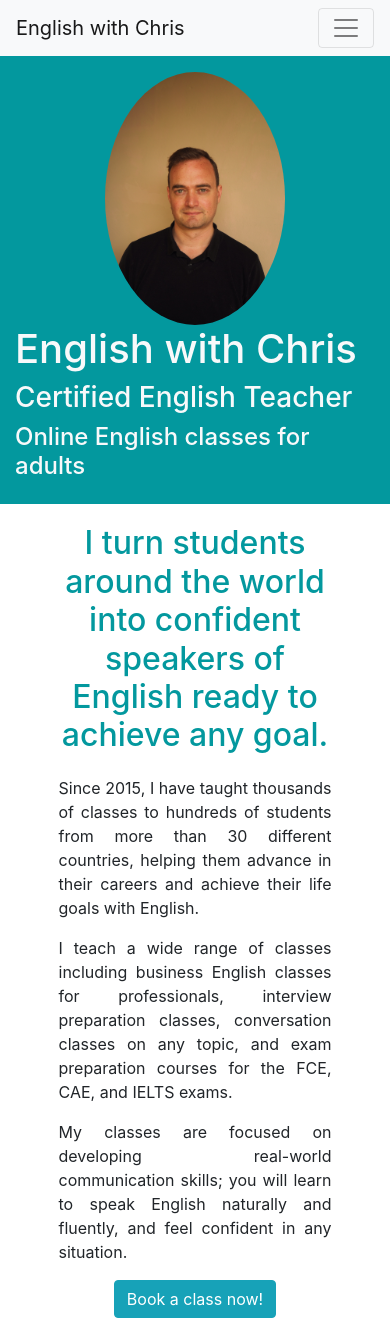
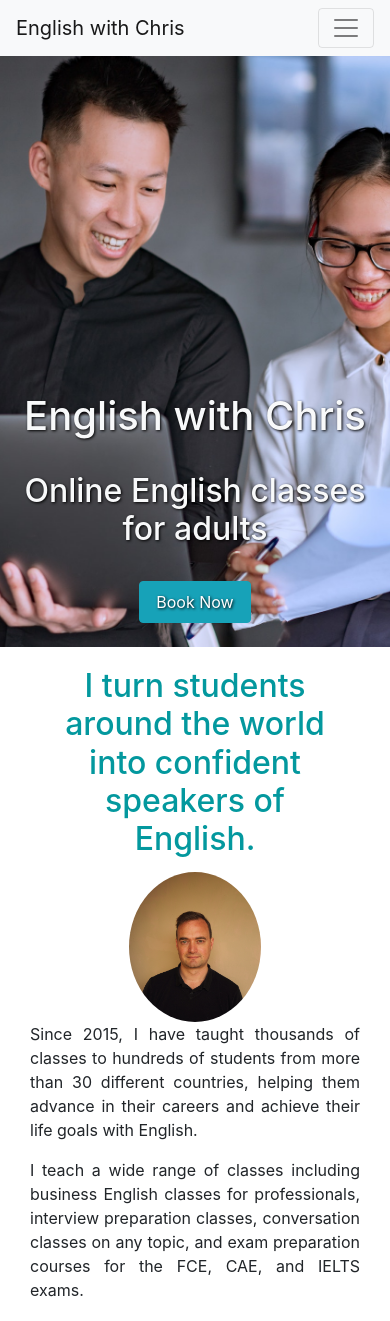
Before and after one commit to englishwithchris/englishwithchris.github.io, a plain HTML site: page index.html in a window 390 px wide. Shown: the top 1321 px of the page. Drawn offline with nearby package versions, Linux system fonts and the light colour scheme.

Commit message:
Updated landing page, proofchecking, image scaling fixes

```diff
--- a/index.html
+++ b/index.html
@@ -40,7 +40,7 @@
           <a class="nav-link" target="blank" href="https://calendly.com/englishteacherchris">Book a class</a>
         </li>
         <li class="nav-item">
-          <a class="nav-link" href="/FAQ.html#pricing">Pricing</a>
+          <a class="nav-link" href="/FAQ.html">Pricing</a>
         </li>
         <li class="nav-item">
           <a class="nav-link" href="/FAQ.html#faq">FAQ</a>
@@ -54,36 +54,39 @@
 
   <!--Header element-->
 
-  <div class="container-fluid py-3" id="header">
-    <div class="row appLimit">
-      <div class="col-md-6">
-        <img src="./images/master_image.JPG" alt="" id="mainImage">
-      </div>
-      <div class="col-md-6 text-light d-flex align-items-center">
-        <div>
+  <div id="header">
+
+      <div class=" text-light d-flex align-items-middle landingImage">
+        <div class ="mt-auto pb-4 mx-auto text-center">
           <h1>English with Chris</h1>
-          <h3>Certified English Teacher</h3>
-          <h4>Online English classes for adults</h4>
+            <br>
+         <h2>Online English classes for adults</h2>
+          <br>
+         <a href="https://calendly.com/englishteacherchris" target="blank" class="btn btn-info text-center py-2 px-3">Book Now</a>
         </div>
       </div>
-    </div>
   </div>
+
+
 
   <!--Headline-->
   <div class="headline">
-    <h2 class="sectionHeader">I turn students around the world into confident speakers of English ready to achieve any
-      goal.</h2>
-    <!--S <div class = "underLine"></div> -->
+    <h2 class="sectionHeader">I turn students around the world into confident speakers of English.</h2>
   </div>
 
 
 
 
   <!--Intro section-->
-  <div class="nonColSection">
-    <div class="nonColText">
-      <!--  <h2 class = "text-center sectionHeader">About Me</h2> -->
+  <div class="container-fluid">
+    <div class="row d-flex mx-auto appLimit">
 
+      <div class = "col-md-3 my-auto ">
+        <div id = "profileImage"></div>
+      <!--  <img src="./images/master_image.JPG" alt="Image of teacher">-->
+      </div>
+
+      <div class = "col-md-9">
       <p class="text-justify">Since 2015, I have taught thousands of classes to
         hundreds of students from more than 30 different
         countries, helping them advance in their careers and
@@ -102,10 +105,13 @@
         situation.
       </p>
     </div>
+    </div>
+  </div>
+
+
     <!--CTA button-->
-    <div class="w-100 text-center my-2">
-      <a href=https://calendly.com/englishteacherchris target="blank" class="btn btn-info text-center">Book a class
-        now!</a>
+    <div class="w-100 text-center my-3">
+      <a href=https://calendly.com/englishteacherchris target="blank" class="btn btn-info text-center">Book Now</a>
     </div>
   </div>
 
@@ -184,7 +190,7 @@
           href="https://calendly.com/englishteacherchris" target="blank"> book a class</a> using my easy online booking
         tool.
         If booking for the first time, please also include a message about who you are, what your current English level
-        is, and what you want to achieve from our classes.
+        is, and what you want to achieve from your classes.
         This information will help me prepare a great class for you!</p>
       <ul>
         <li>Online classes are held via Skype, Zoom, or Google Meet</li>
@@ -200,8 +206,7 @@
 
   <!--CTA button-->
   <div class="w-100 my-3 text-center">
-    <a href="https://calendly.com/englishteacherchris" target="blank" class="btn btn-info text-center">Book a class
-      now!</a>
+    <a href="https://calendly.com/englishteacherchris" target="blank" class="btn btn-info text-center">Book Now</a>
   </div>
 
   <!--social proof-->
--- a/style.css
+++ b/style.css
@@ -3,8 +3,6 @@
 }
 
 /*---structural classes---*/
-
-
 
 .headerContainer {
     height: 100vh;
@@ -12,15 +10,30 @@
 
 #header {
     background-color: #03989E;
+
 }
 
-#mainImage {
-    object-fit: cover;
-    width: 50%;
-    height: 30vh;
+.landingImage{
+    background-image: url(/images/landingImage.jpg);
+    background-size: cover;
+    background-position: center;
+    text-shadow: 1px 1px 3px black;
+    height: 70vh;
+}
+
+.businessCard{
+    background-color: #03989E;
+
+}
+
+#profileImage {
+    background-image: url(/images/master_image.JPG);
+    background-size: cover;
+    background-position: center;
+    height: 150px;
+    max-width: 70%;
+    border-radius: 50%;
     margin: 0 auto;
-    display: block;
-    border-radius: 50%;
 }
 
 .headline {
@@ -59,6 +72,11 @@
     background-color: #03989E;
 }
 
+.faqHead{
+    height: 50vh;
+
+}
+
 /*---utility classes---*/
 
 .sectionHeader {
@@ -84,3 +102,42 @@
         margin: 0 auto;
     }
 }
+
+@media only screen and (max-width: 950px) {
+
+    /*---Avoids image scaling problems by adjusting max width---*/
+    #profileImage {
+        background-image: url(/images/master_image.JPG);
+        background-size: cover;
+        background-position: center;
+        height: 150px;
+        max-width: 85%;
+        padding-top: 10px;
+        padding-bottom: 10px;
+        margin: 0 auto;
+    }
+}
+
+
+@media only screen and (max-width: 767px) {
+
+    /*---Avoids image scaling problems---*/
+    #profileImage {
+        background-image: url(/images/master_image.JPG);
+        background-size: cover;
+        background-position: center;
+        height: 150px;
+        max-width: 40%;
+        padding-top: 10px;
+        padding-bottom: 10px;
+        margin: 0 auto;
+    }
+}
+
+@media only screen and (max-width: 360px) {
+
+    /*---Avoids image scaling problems---*/
+    #profileImage {
+        display: none;
+    }
+}
```
Also changed, not shown: FAQ.html (+16 -36 lines), Terms and conditions.html (+1 -1 lines), images/landingImage.jpg (added).
